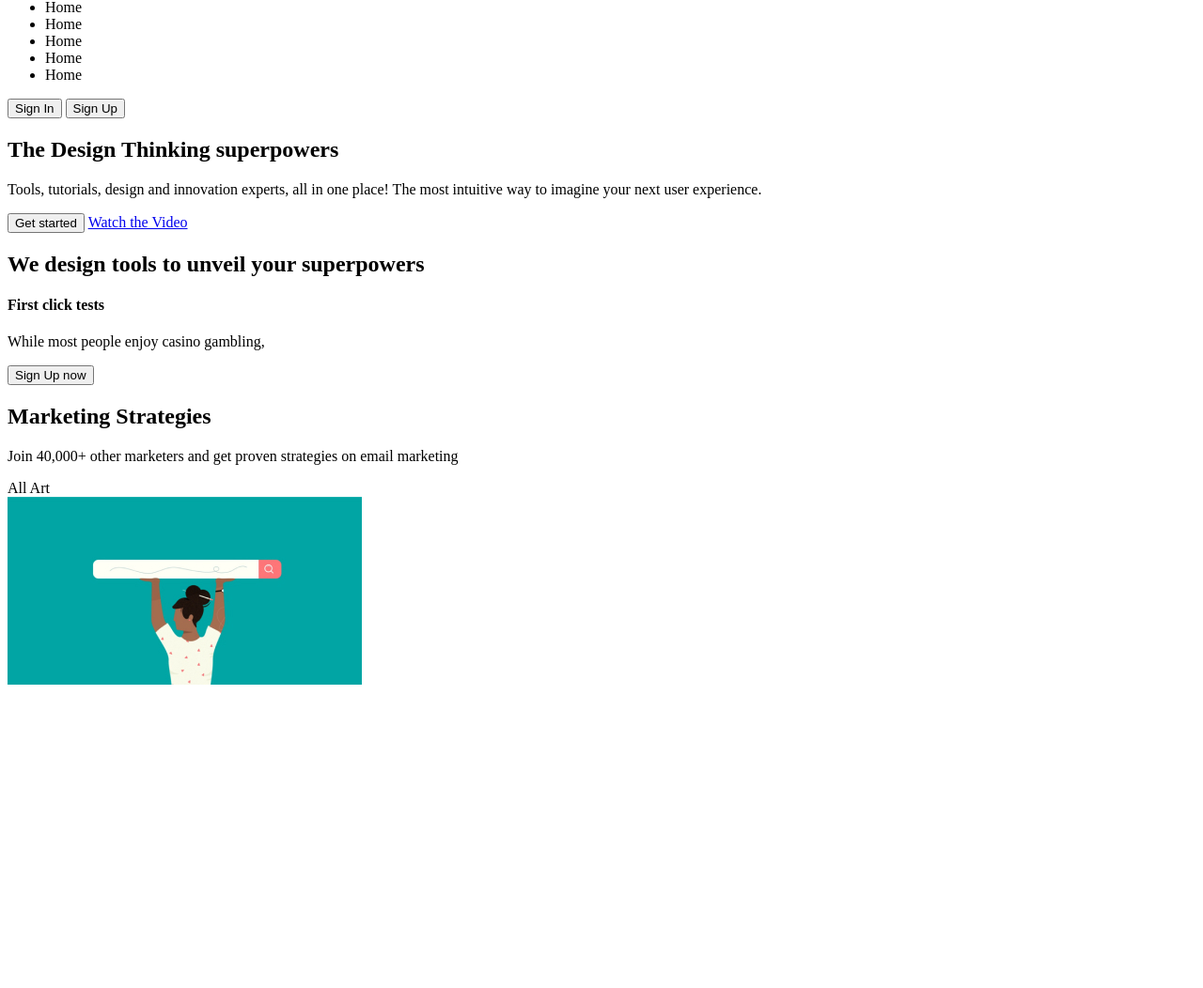
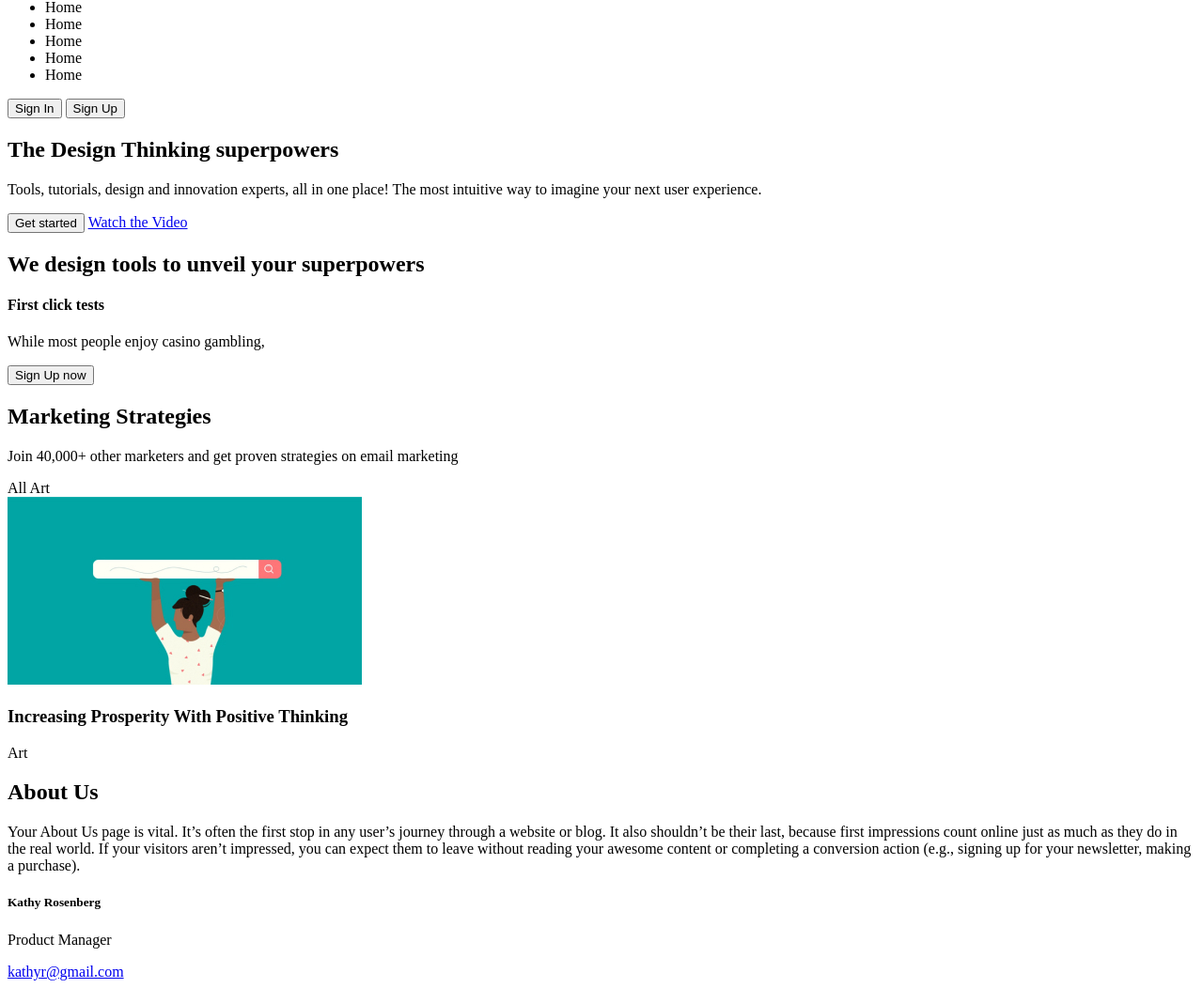
Before and after one commit to aleksdsgn/productly, a plain HTML site: page index.html in a window 1280 px wide. Shown: the part 43-1095 px from the top of the page at 94% size. Before the commit the page ends 800 px from the top, so only its background shows below. Drawn offline with Linux system fonts and the light colour scheme.

Commit message:
feat: add markup about-us

```diff
--- a/index.html
+++ b/index.html
@@ -81,11 +81,31 @@
       <div class="layout-3-column">
         <div class="strategy block-shadowed">
           <img src="./img/strategies/pic1.jpg" alt="strategy">
+          <h3>Increasing Prosperity With Positive Thinking</h3>
+          <div class="strategies__tags">
+            <span class="tag tag_colored">Art</span>
+          </div>
         </div>
       </div>
 
     </div>
   </section>
 
+  <section class="about-us">
+    <div class="wrapper">
+      <h2>About Us</h2>
+      <p>Your About Us page is vital. It’s often the first stop in any user’s journey through a website or blog. It also shouldn’t be their last, because first impressions count online just as much as they do in the real world. If your visitors aren’t impressed, you can expect them to leave without reading your awesome content or completing a conversion action (e.g., signing up for your newsletter, making a purchase).</p>
+      <div class="layout-3-column">
+        <div class="employee block-shadowed">
+          <div class="employee__content">
+            <h5>Kathy Rosenberg</h5>
+            <p class="employee__title">Product Manager</p>
+            <a href="mailto:kathyr@gmail.com">kathyr@gmail.com</a>
+          </div>
+        </div>
+      </div>
+    </div>
+  </section>
+
 </body>
 </html>
```
